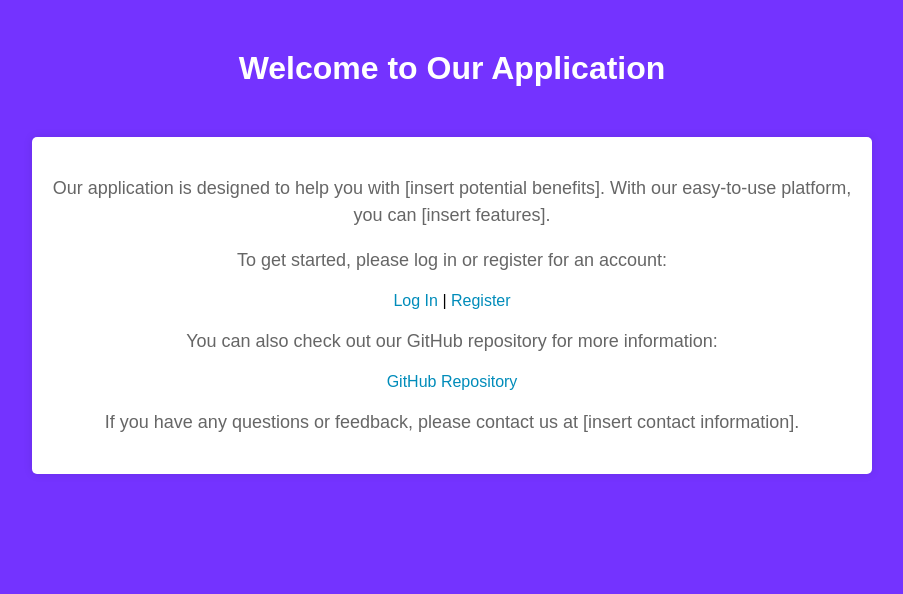
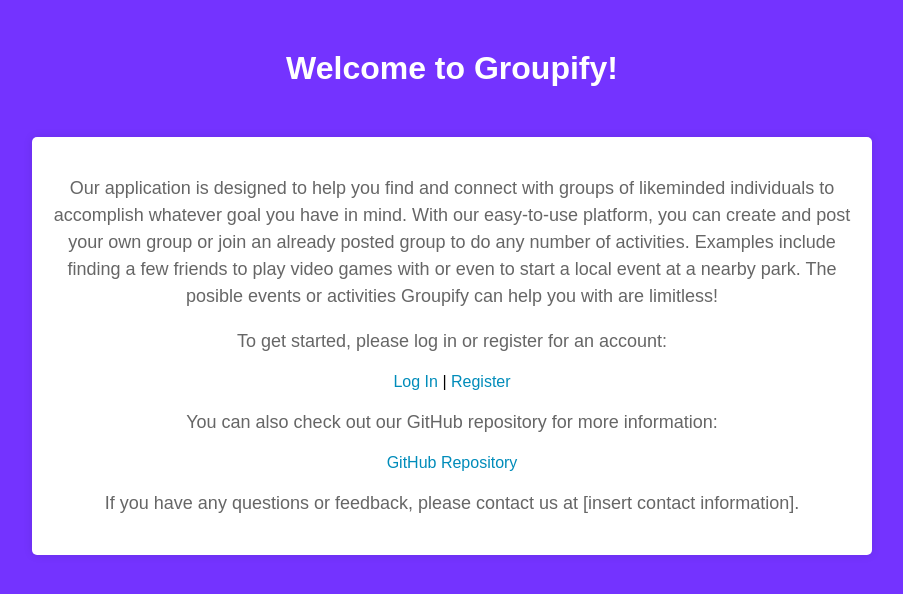
Before and after one commit to JaredRLanoue/Dragons, a Django app: template Groupify-Project/Groupify/templates/Welcome.html in a window 1280 px wide. Shown: the top 594 px of the page, without its empty margins (188-1091 px from the left). Run offline with Django 4.2, Linux system fonts and the light colour scheme; the template is opened without the code that fills it, so the values that code supplies are empty; parts of the project's set-up code (start-up, migrations or seed data) failed here and were passed over.

Commit message:
Update Welcome.html

```diff
--- a/Groupify-Project/Groupify/templates/Welcome.html
+++ b/Groupify-Project/Groupify/templates/Welcome.html
@@ -1,7 +1,7 @@
 <!DOCTYPE html>
 <html>
 <head>
-    <title>Welcome to Our Application</title>
+    <title>Groupify Welcome</title>
     <style>
         body {
             background-color: #7433FF;
@@ -39,16 +39,16 @@
     </style>
 </head>
 <body>
-<h1>Welcome to Our Application</h1>
+<h1>Welcome to Groupify!</h1>
 <div class="container">
-    <p>Our application is designed to help you with [insert potential benefits]. With our easy-to-use platform, you can
-        [insert features].</p>
+    <p>Our application is designed to help you find and connect with groups of likeminded individuals to accomplish whatever goal you have in mind. With our easy-to-use platform, you can
+        create and post your own group or join an already posted group to do any number of activities. Examples include finding a few friends to play video games with or even to start a local event at a nearby park. The posible events or activities Groupify can help you with are limitless!</p>
     <p>To get started, please log in or register for an account:</p>
-    <a href="#">Log In</a>
+    <a href="GroupifyLogin.html">Log In</a>
     <span>|</span>
-    <a href="#">Register</a>
+    <a href="GroupifyRegistration.html">Register</a>
     <p>You can also check out our GitHub repository for more information:</p>
-    <a href="#">GitHub Repository</a>
+    <a href="https://github.com/JaredRLanoue/Groupify">GitHub Repository</a>
     <p>If you have any questions or feedback, please contact us at [insert contact information].</p>
 </div>
 </body>
```
